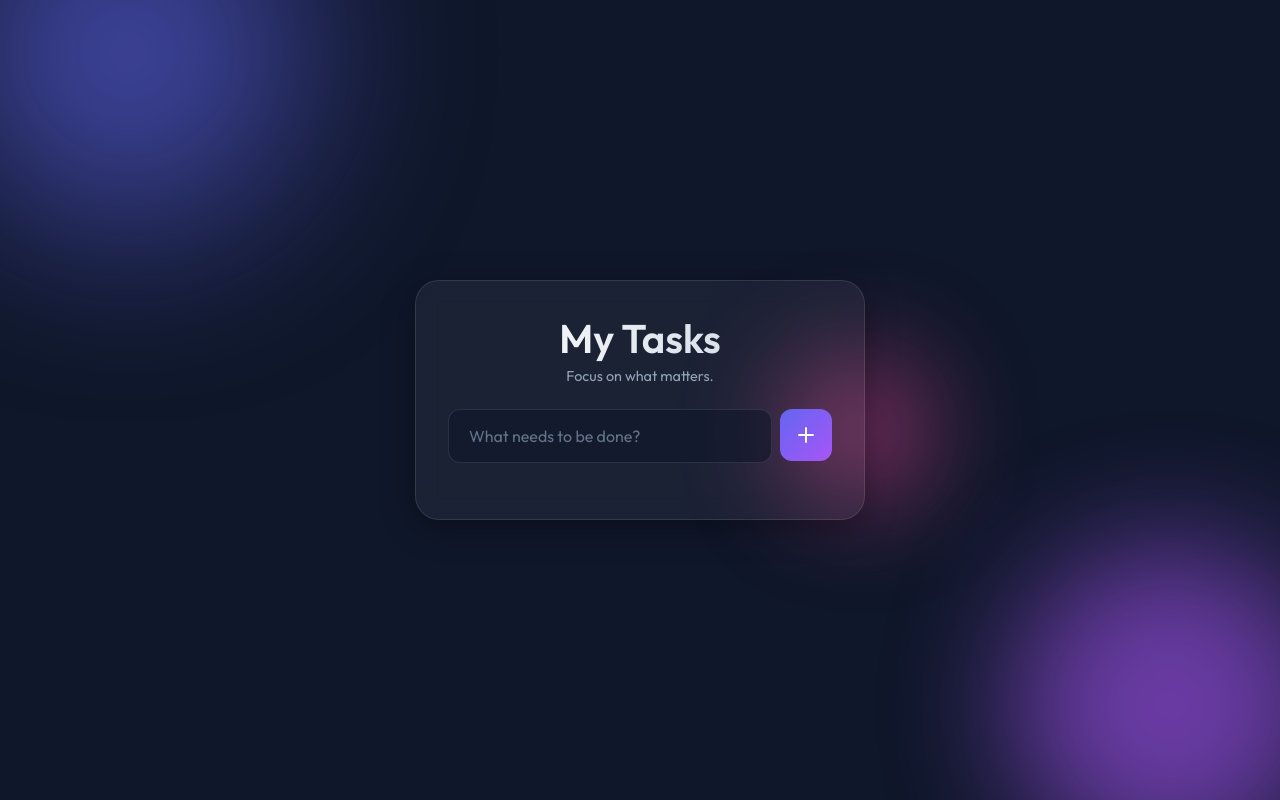
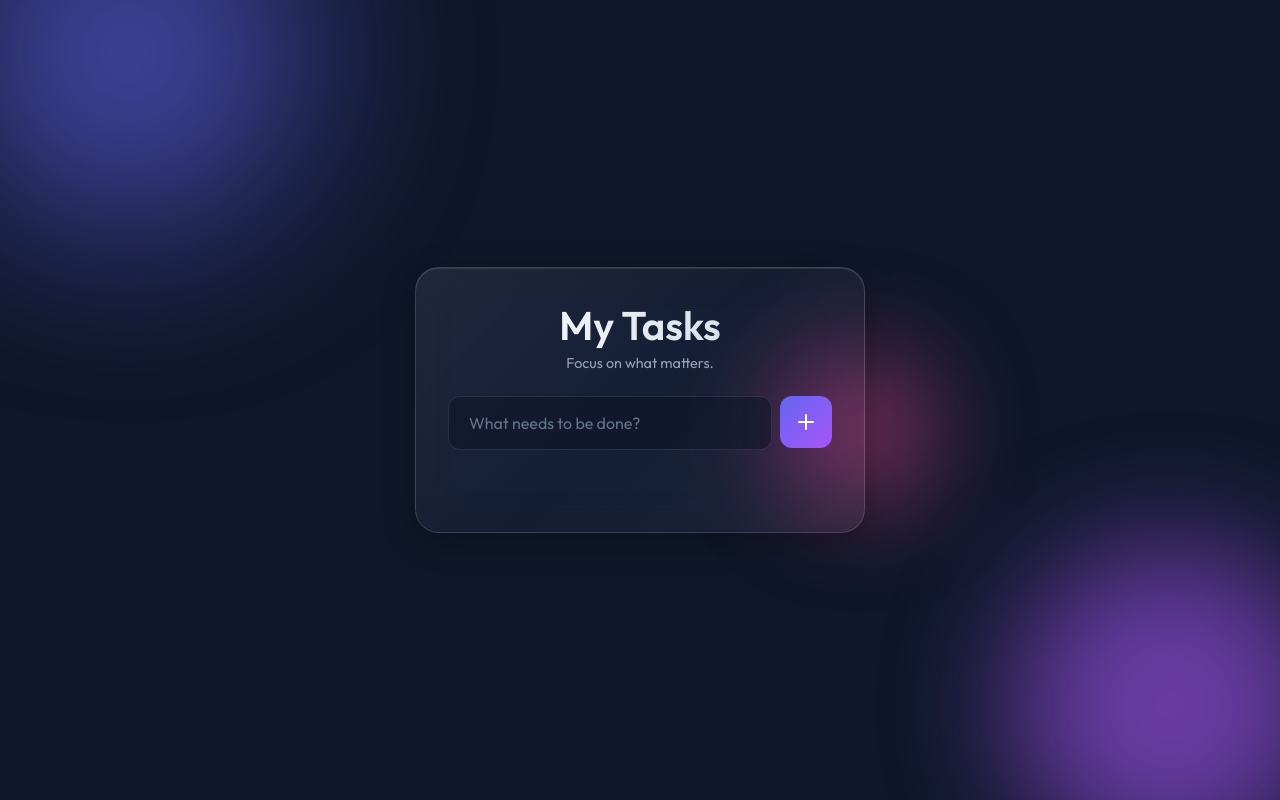
Before and after one commit to cheer77/Todo, a website built with Vite: page frontend/index.html in a window 1280 px wide. Built offline with nearby package versions, Linux system fonts and the light colour scheme; no server answers.

Commit message:
added a liquid glass effect

```diff
--- a/frontend/src/scss/_layout.scss
+++ b/frontend/src/scss/_layout.scss
@@ -1,16 +1,24 @@
 @use 'variables';
 
-/* Container */
+/* Container - Liquid Glass */
 .container {
-    background: var(--glass-bg);
-    backdrop-filter: blur(12px);
-    -webkit-backdrop-filter: blur(12px);
-    border: 1px solid var(--glass-border);
+    background: linear-gradient(
+        135deg,
+        rgba(255, 255, 255, 0.08) 0%,
+        rgba(255, 255, 255, 0.03) 50%,
+        rgba(255, 255, 255, 0.06) 100%
+    );
+    backdrop-filter: blur(20px) saturate(1.2);
+    -webkit-backdrop-filter: blur(20px) saturate(1.2);
+    border: 1px solid rgba(255, 255, 255, 0.15);
     border-radius: 24px;
     padding: 2rem;
     width: 90%;
     max-width: 450px;
-    box-shadow: var(--glass-shadow);
+    box-shadow:
+        0 8px 32px rgba(0, 0, 0, 0.3),
+        inset 0 1px 0 rgba(255, 255, 255, 0.1),
+        inset 0 -1px 0 rgba(0, 0, 0, 0.1);
     display: flex;
     flex-direction: column;
     gap: 1.5rem;
--- a/frontend/src/scss/_tasks.scss
+++ b/frontend/src/scss/_tasks.scss
@@ -9,6 +9,24 @@
     max-height: 50vh;
     overflow-y: auto;
     padding-right: 5px;
+    padding-top: 10px;
+    padding-bottom: 1rem;
+
+    /* Liquid glass fade effect - top and bottom */
+    -webkit-mask-image: linear-gradient(
+        to bottom,
+        transparent 0%,
+        black 8%,
+        black 92%,
+        transparent 100%
+    );
+    mask-image: linear-gradient(
+        to bottom,
+        transparent 0%,
+        black 8%,
+        black 92%,
+        transparent 100%
+    );
 }
 
 /* Scrollbar Styling */
```
